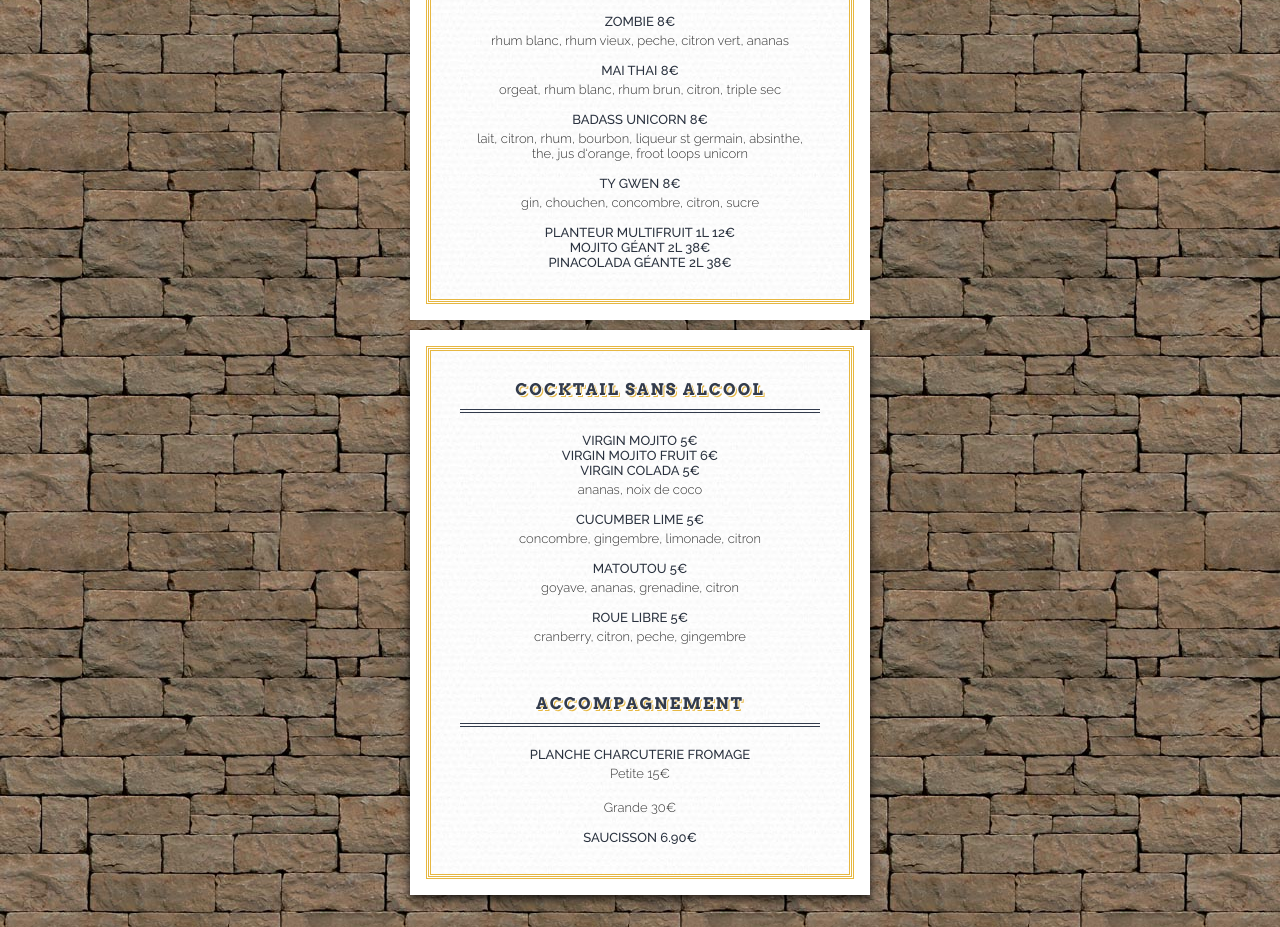
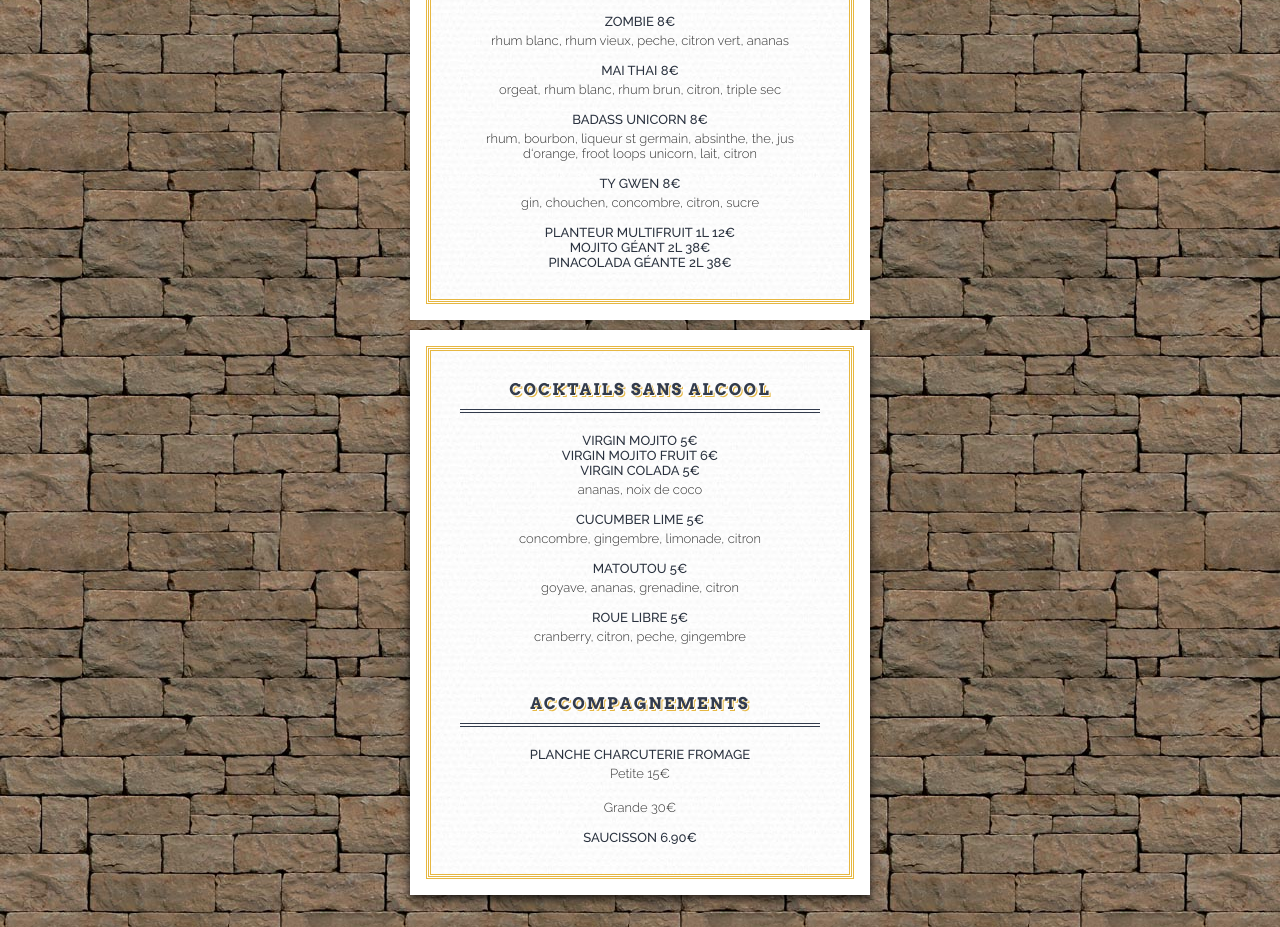
Before and after one commit to Viensiciboireuncoup/Viensiciboireuncoup.github.io, a plain HTML site: page index.html in a window 1280 px wide. Shown: the part 1180-2107 px from the top of the page. Drawn offline with Linux system fonts and the light colour scheme.

Commit message:
fixed typos

```diff
--- a/index.html
+++ b/index.html
@@ -42,7 +42,7 @@
 
 							<div class="rm-back">
 								<div class="rm-content">
-									<h4>Cocktail</h4>
+									<h4>Cocktails</h4>
 									<dl>
 										<dt>Mojito 7€</dt>
 										<dd>rhum, sucre, menthe, Perrier</dd>
@@ -81,7 +81,7 @@
 										<dd>orgeat, rhum blanc, rhum brun, citron, triple sec</dd>
 
 										<dt>Badass unicorn 8€</dt>
-										<dd>lait, citron, rhum, bourbon, liqueur st germain, absinthe, the, jus d‘orange, froot loops unicorn</dd>
+										<dd>rhum, bourbon, liqueur st germain, absinthe, the, jus d‘orange, froot loops unicorn, lait, citron</dd>
 
 										<dt>Ty gwen 8€</dt>
 										<dd>gin, chouchen, concombre, citron, sucre</dd>
@@ -103,7 +103,7 @@
 						<div class="rm-middle">
 							<div class="rm-inner">
 								<div class="rm-content">
-									<h4>Cocktail sans alcool</h4>
+									<h4>Cocktails sans alcool</h4>
 									<dl>
 										<dt>Virgin Mojito 5€</dt>
 
@@ -122,7 +122,7 @@
 										<dd>cranberry, citron, peche, gingembre</dd>
 									</dl>
 
-									<h4>Accompagnement</h4>
+									<h4>Accompagnements</h4>
 
 									<dl>
 										<dt>Planche charcuterie fromage</dt>
```
